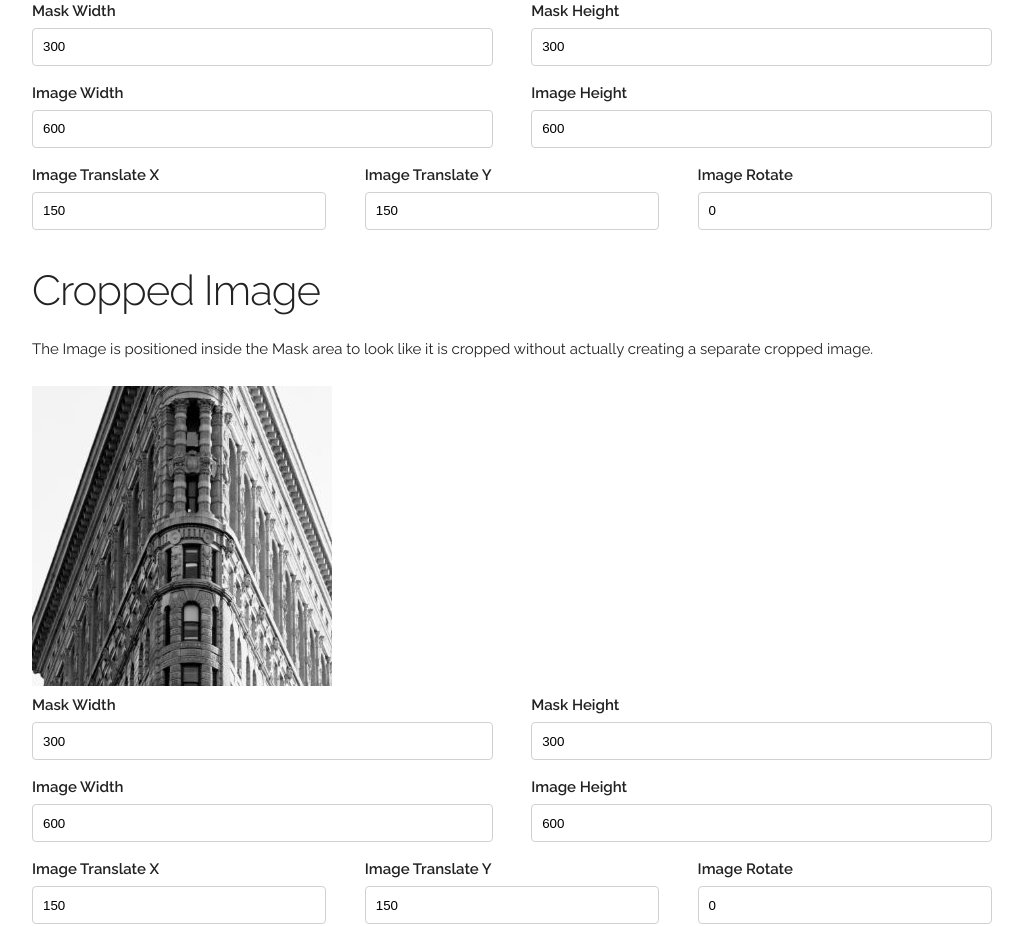
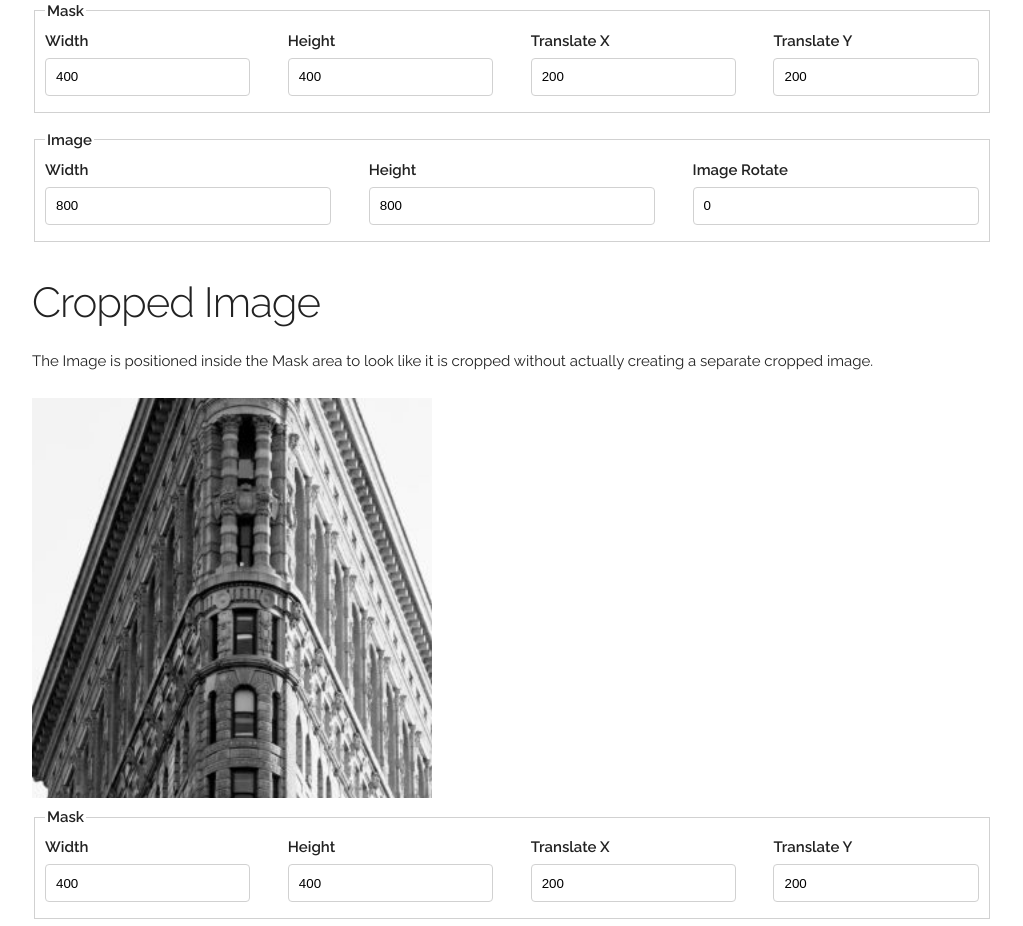
Before and after one commit to saschwarz/angular2-image-crop, an Angular app: page / in a window 1280 px wide. Shown: the part 1469-2395 px from the top of the page, without its empty margins (128-1151 px from the left). Built offline with nearby package versions, Linux system fonts and the light colour scheme.

Commit message:
DimensionedCroppedImage Complete

```diff
--- a/src/app/app.component.css
+++ b/src/app/app.component.css
@@ -1,3 +1,7 @@
 .section {
   padding: 0 0 2rem;
 }
+fieldset {
+  border: 1px #D1D1D1 solid;
+  padding: 1px 10px;
+}
--- a/src/app/app.component.html
+++ b/src/app/app.component.html
@@ -15,35 +15,39 @@
 		<li>Two finger rotate to rotate image.</li>
 		<li>Two finger pinch in/out to scale size of cropped area</li>
 	</ul>
-	<app-image-crop [mask]="mask" [image]="image"></app-image-crop>
+	<image-crop [mask]="mask" [image]="image"></image-crop>
 	<div class="controls">
+		<fieldset>
+			<legend>Mask</legend>
 			<div class="row">
-			<div class="six columns">
-				<label>Mask Width</label><input type="text" [(ngModel)]="mask.width" class="u-full-width" />
+				<div class="three columns">
+					<label>Width</label><input type="text" [(ngModel)]="mask.width" class="u-full-width" />
 				</div>
-			<div class="six columns">
-				<label>Mask Height</label><input type="text" [(ngModel)]="mask.height" class="u-full-width" />
+				<div class="three columns">
+					<label>Height</label><input type="text" [(ngModel)]="mask.height" class="u-full-width" />
+				</div>
+				<div class="three columns">
+					<label>Translate X</label><input type="text" [(ngModel)]="mask.x" class="u-full-width" />
+				</div>
+				<div class="three columns">
+					<label>Translate Y</label><input type="text" [(ngModel)]="mask.y" class="u-full-width" />
 				</div>
 			</div>
-		<div class="row">
-			<div class="six columns">
-				<label>Image Width</label><input type="text" [(ngModel)]="image.width" class="u-full-width" />
-			</div>
-			<div class="six columns">
-				<label>Image Height</label><input type="text" [(ngModel)]="image.height" class="u-full-width" />
-			</div>
-		</div>
+		</fieldset>
+		<fieldset>
+			<legend>Image</legend>
 			<div class="row">
 				<div class="four columns">
-				<label>Image Translate X</label><input type="text" [(ngModel)]="mask.x" class="u-full-width" />
+					<label>Width</label><input type="text" [(ngModel)]="image.width" class="u-full-width" />
 				</div>
 				<div class="four columns">
-				<label>Image Translate Y</label><input type="text" [(ngModel)]="mask.y" class="u-full-width" />
+					<label>Height</label><input type="text" [(ngModel)]="image.height" class="u-full-width" />
 				</div>
 				<div class="four columns">
 					<label>Image Rotate</label><input type="text" [(ngModel)]="image.rotation" class="u-full-width" />
 				</div>
 			</div>
+		</fieldset>
 	</div>
 </div>
 <div class="section">
@@ -51,86 +55,105 @@
 	<p>The Image is positioned inside the Mask area to look like it is cropped without actually creating a separate cropped image.</p>
 	<cropped-image [mask]="mask" [image]="image"></cropped-image>
 	<div class="controls">
+		<fieldset>
+			<legend>Mask</legend>
 			<div class="row">
-			<div class="six columns">
-				<label>Mask Width</label><input type="text" [(ngModel)]="mask.width" class="u-full-width" />
+				<div class="three columns">
+					<label>Width</label><input type="text" [(ngModel)]="mask.width" class="u-full-width" />
 				</div>
-			<div class="six columns">
-				<label>Mask Height</label><input type="text" [(ngModel)]="mask.height" class="u-full-width" />
+				<div class="three columns">
+					<label>Height</label><input type="text" [(ngModel)]="mask.height" class="u-full-width" />
+				</div>
+				<div class="three columns">
+					<label>Translate X</label><input type="text" [(ngModel)]="mask.x" class="u-full-width" />
+				</div>
+				<div class="three columns">
+					<label>Translate Y</label><input type="text" [(ngModel)]="mask.y" class="u-full-width" />
 				</div>
 			</div>
-		<div class="row">
-			<div class="six columns">
-				<label>Image Width</label><input type="text" [(ngModel)]="image.width" class="u-full-width" />
-			</div>
-			<div class="six columns">
-				<label>Image Height</label><input type="text" [(ngModel)]="image.height" class="u-full-width" />
-			</div>
-		</div>
+		</fieldset>
+		<fieldset>
+			<legend>Image</legend>
 			<div class="row">
 				<div class="four columns">
-				<label>Image Translate X</label><input type="text" [(ngModel)]="mask.x" class="u-full-width" />
+					<label>Width</label><input type="text" [(ngModel)]="image.width" class="u-full-width" />
 				</div>
 				<div class="four columns">
-				<label>Image Translate Y</label><input type="text" [(ngModel)]="mask.y" class="u-full-width" />
+					<label>Height</label><input type="text" [(ngModel)]="image.height" class="u-full-width" />
 				</div>
 				<div class="four columns">
 					<label>Image Rotate</label><input type="text" [(ngModel)]="image.rotation" class="u-full-width" />
 				</div>
 			</div>
-	</div>
-</div>
-<div class="section" id="gridimage">
-	<h2>Grid Image that can be used as a Mask.</h2>
-	<p>Here the dimensions are in pixels. When used with <a href="#dimensionedimagecrop">DimensionedImageCrop</a> or <a href="#dimensionedcroppedimage">DimensionedCroppedImage</a> the dimensions could be in scaled units.</p>
-	<grid-image [grid]="grid"></grid-image>
-	<div class="controls">
-		<div class="row">
-			<div class="four columns">
-				<label>Grid Width</label><input type="text" [(ngModel)]="grid.width" class="u-full-width" />
-			</div>
-			<div class="four columns">
-				<label>Grid Height</label><input type="text" [(ngModel)]="grid.height" class="u-full-width" />
-			</div>
-			<div class="four columns">
-				<label>Grid Spacing</label><input type="text" [(ngModel)]="grid.spacing" class="u-full-width" />
-			</div>
-		</div>
+		</fieldset>
 	</div>
 </div>
 <div class="section" id="dimensionedcroppedimage">
 	<h2>Dimensioned Cropped Image</h2>
 	<p>The Image is positioned inside the Mask area to look like it is cropped without actually creating a separate cropped image.
-		The Image is resized to match the scale of the Mask. Here the Mask is an SVG grid provided by <a href="#gridimage">GridImage</a>.
+		The Image is resized to match the scale of the Mask.
 	</p>
 	<dimensioned-cropped-image [mask]="dMask" [image]="dImage"></dimensioned-cropped-image>
 	<div class="controls">
+		<fieldset>
+			<legend>Mask</legend>
 			<div class="row">
 				<div class="six columns">
-				<label>Mask Width</label><input type="text" [(ngModel)]="dMask.image.width" class="u-full-width" />
+					<label>Width</label><input type="text" [(ngModel)]="dMask.image.width" class="u-full-width" />
 				</div>
 				<div class="six columns">
-				<label>Mask Height</label><input type="text" [(ngModel)]="dMask.image.height" class="u-full-width" />
+					<label>Height</label><input type="text" [(ngModel)]="dMask.image.height" class="u-full-width" />
 				</div>
 			</div>
 			<div class="row">
-			<div class="six columns">
-				<label>Image Width</label><input type="text" [(ngModel)]="dImage.image.width" class="u-full-width" />
+				<div class="three columns">
+					<label>Dimensions X</label><input type="text" [(ngModel)]="dMask.dimensions.x" class="u-full-width" />
 				</div>
-			<div class="six columns">
-				<label>Image Height</label><input type="text" [(ngModel)]="dImage.image.height" class="u-full-width" />
+				<div class="three columns">
+					<label>Dimensions Y</label><input type="text" [(ngModel)]="dMask.dimensions.y" class="u-full-width" />
+				</div>
+				<div class="three columns">
+					<label>Dimensions Width</label><input type="text" [(ngModel)]="dMask.dimensions.width" class="u-full-width" />
+				</div>
+				<div class="three columns">
+					<label>Dimensions Height</label><input type="text" [(ngModel)]="dMask.dimensions.height" class="u-full-width" />
 				</div>
 			</div>
+		</fieldset>
+		<fieldset>
+			<legend>Image</legend>
 			<div class="row">
 				<div class="four columns">
-				<label>Image Translate X</label><input type="text" [(ngModel)]="dMask.image.x" class="u-full-width" />
+					<label>Dimensions Width</label><input type="text" [(ngModel)]="dImage.dimensions.width" class="u-full-width" />
 				</div>
 				<div class="four columns">
-				<label>Image Translate Y</label><input type="text" [(ngModel)]="dMask.image.y" class="u-full-width" />
+					<label>Dimensions Height</label><input type="text" [(ngModel)]="dImage.dimensions.height" class="u-full-width" />
 				</div>
 				<div class="four columns">
-				<label>Image Rotate</label><input type="text" [(ngModel)]="dImage.image.rotation" class="u-full-width" />
+					<label>Rotate</label><input type="text" [(ngModel)]="dImage.image.rotation" class="u-full-width" />
 				</div>
 			</div>
+		</fieldset>
 	</div>
 </div>
+<div class="section" id="gridimage">
+	<h2>Grid Image that can be used as a Mask.</h2>
+	<p>Here the dimensions are in pixels. When used with <a href="#dimensionedimagecrop">DimensionedImageCrop</a> or <a href="#dimensionedcroppedimage">DimensionedCroppedImage</a>		the dimensions could be in scaled units.</p>
+	<grid-image [grid]="grid"></grid-image>
+	<div class="controls">
+		<fieldset>
+			<legend>Grid</legend>
+			<div class="row">
+				<div class="four columns">
+					<label>Width</label><input type="text" [(ngModel)]="grid.width" class="u-full-width" />
+				</div>
+				<div class="four columns">
+					<label>Height</label><input type="text" [(ngModel)]="grid.height" class="u-full-width" />
+				</div>
+				<div class="four columns">
+					<label>Spacing</label><input type="text" [(ngModel)]="grid.spacing" class="u-full-width" />
+				</div>
+			</div>
+		</fieldset>
+	</div>
+</div>
--- a/src/app/app.component.ts
+++ b/src/app/app.component.ts
@@ -10,19 +10,32 @@ import { Dimensions, DimensionedImage, Grid, Image, Mask, Units } from './models
 export class AppComponent {
   title = 'Angular 2 Image Crop UI Experiment';
   mask = new Mask({
-    width: 300,
-    height: 300,
-    x: 150,
-    y: 150
+    width: 400,
+    height: 400,
+    x: 200,
+    y: 200
   });
   image = new Image({
-    width: 600,
-    height: 600,
+    width: 800,
+    height: 800,
     rotation: 0,
     url: 'assets/flatiron.jpeg'
   });
   grid = new Grid({ width: 100, height: 80, spacing: 10, units: Units.meters });
-  dimensions = new Dimensions();
-  dImage = new DimensionedImage(this.image, this.dimensions);
-  dMask = new DimensionedImage(this.mask, this.dimensions);
+  mask2 = new Mask({
+    width: 400,
+    height: 400,
+    x: 200,
+    y: 200
+  });
+  image2 = new Image({
+    width: 800,
+    height: 800,
+    rotation: 0,
+    url: 'assets/200x200.png'
+  });
+  mDims = new Dimensions({y: 50, width: 100.1, height: 100.1});
+  iDims = new Dimensions({width: 200, height: 200});
+  dImage = new DimensionedImage(this.image2, this.iDims);
+  dMask = new DimensionedImage(this.mask2, this.mDims);
 }
--- a/src/app/dimensioned-cropped-image/dimensioned-cropped-image.component.html
+++ b/src/app/dimensioned-cropped-image/dimensioned-cropped-image.component.html
@@ -7,8 +7,8 @@
 			</mask>
 		</defs>
 		<g mask="url(#dimensioned-cropped-image-mask)" attr.transform="translate({{-mask.dimensions.x}} {{-mask.dimensions.y}})">
-			<image [attr.width]="scaledWidth" [attr.height]="scaledHeight" attr.transform="rotate({{image.image.rotation}} {{scaledWidth/2}} {{scaledHeight/2}})"
-				[attr.xlink:href]="image.image.url" />
+			<image [attr.width]="image.dimensions.width" [attr.height]="image.dimensions.height" attr.transform="rotate({{image.image.rotation}} {{image.dimensions.width/2}} {{image.dimensions.height/2}})"
+				[attr.xlink:href]="image.image.url" attr.viewBox="0 0 {{image.dimensions.width}} {{image.dimensions.height}}"/>
 		</g>
 	</svg>
 </div>
--- a/src/app/dimensioned-image-crop/dimensioned-image-crop.component.html
+++ b/src/app/dimensioned-image-crop/dimensioned-image-crop.component.html
@@ -1,4 +1,4 @@
 <div #wrapper>
-  <app-image-crop>
-  </app-image-crop>
+  <image-crop>
+  </image-crop>
 </div>
--- a/src/app/dimensioned-image-crop/dimensioned-image-crop.component.ts
+++ b/src/app/dimensioned-image-crop/dimensioned-image-crop.component.ts
@@ -10,7 +10,7 @@ import { ImageCropComponent } from '../image-crop/image-crop.component';
  * calculated to Set.
  */
 @Component({
-  selector: 'app-dimensioned-image-crop',
+  selector: 'dimensioned-image-crop',
   templateUrl: './dimensioned-image-crop.component.html',
   styleUrls: ['./dimensioned-image-crop.component.css'],
   entryComponents: [ImageCropComponent]
--- a/src/app/dimensioned-image/dimensioned-image.component.ts
+++ b/src/app/dimensioned-image/dimensioned-image.component.ts
@@ -3,7 +3,7 @@ import { Image, Mask } from '../models';
 
 
 @Component({
-  selector: 'app-dimensioned-image',
+  selector: 'dimensioned-image',
   templateUrl: './dimensioned-image.component.html',
   styleUrls: ['./dimensioned-image.component.css']
 })
--- a/src/app/image-crop/image-crop.component.ts
+++ b/src/app/image-crop/image-crop.component.ts
@@ -4,7 +4,7 @@ import { Image, Mask } from '../models';
 
 
 @Component({
-  selector: 'app-image-crop',
+  selector: 'image-crop',
   templateUrl: './image-crop.component.html',
   styleUrls: ['./image-crop.component.css']
 })
```
Also changed, not shown: src/app/dimensioned-cropped-image/dimensioned-cropped-image.component.ts (+7 -23 lines), src/app/models.ts (+9 -20 lines), src/assets/100x100.png (added), src/assets/200x200.png (added). Lines whose indentation alone changed are shown as unchanged.
